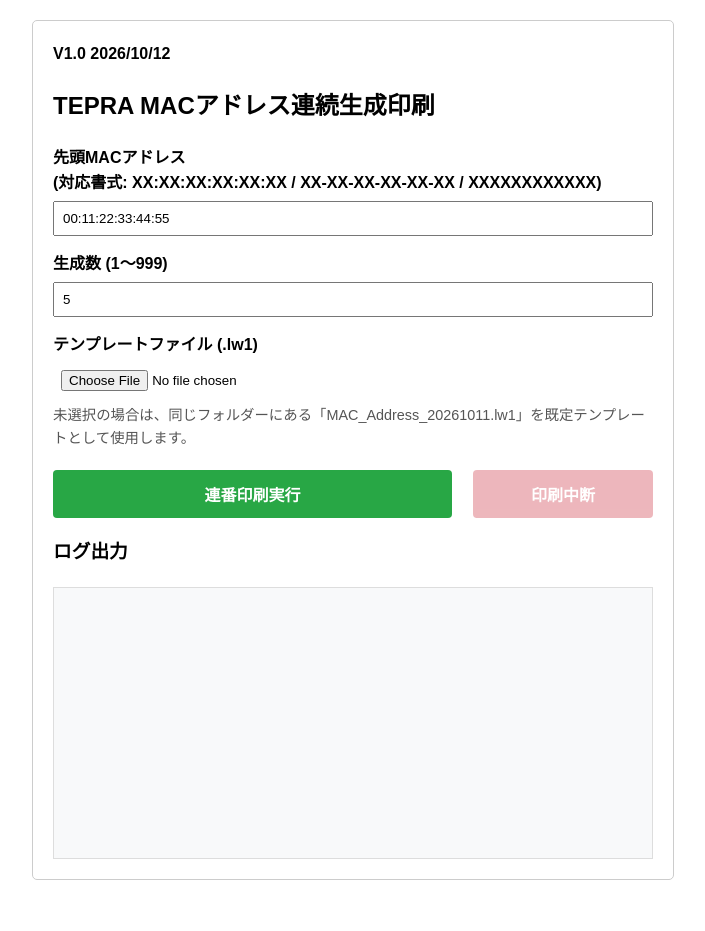
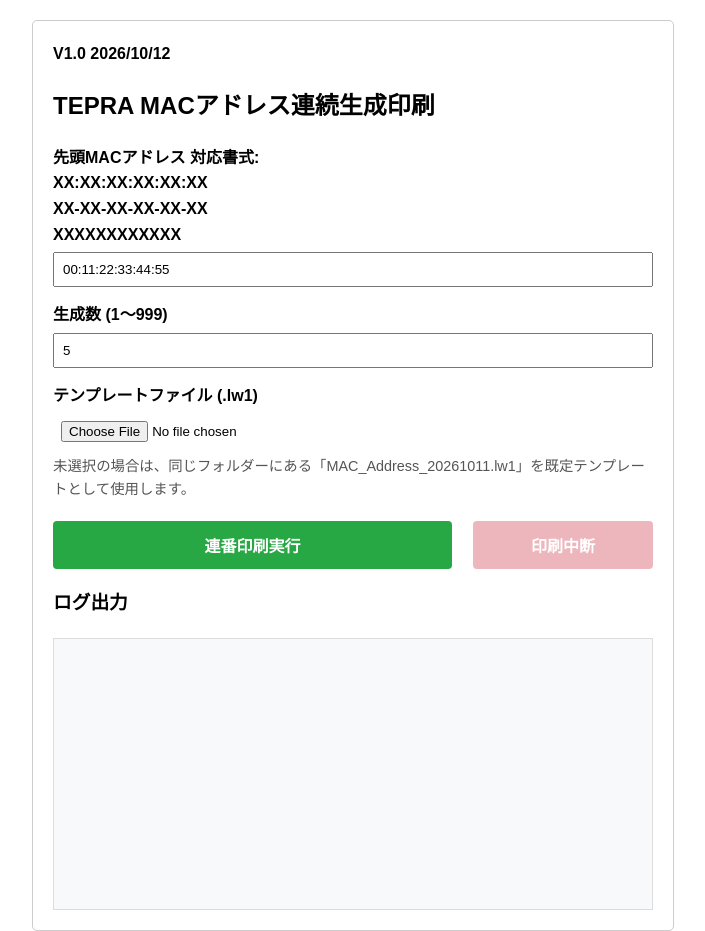
Before and after one commit to okline39gc/TepraMac, a plain HTML site: page index.html in a window 1280 px wide. Shown: the whole page, without its empty margins (287-992 px from the left). Before the commit the page ends 900 px from the top, so only its background shows below. Drawn offline with Linux system fonts and the light colour scheme.

Commit message:
Update index.html
先頭MACアドレス書式を数行に分けて表示

```diff
--- a/index.html
+++ b/index.html
@@ -33,7 +33,7 @@
     <h2>TEPRA MACアドレス連続生成印刷</h2>
 
     <div class="form-group">
-        <label for="startMac">先頭MACアドレス<br>(対応書式: XX:XX:XX:XX:XX:XX / XX-XX-XX-XX-XX-XX / XXXXXXXXXXXX)</label>
+        <label for="startMac">先頭MACアドレス 対応書式:<br> XX:XX:XX:XX:XX:XX <br> XX-XX-XX-XX-XX-XX <br> XXXXXXXXXXXX</label>
         <input type="text" id="startMac" placeholder="00:11:22:33:44:55" value="00:11:22:33:44:55">
     </div>
 
```
